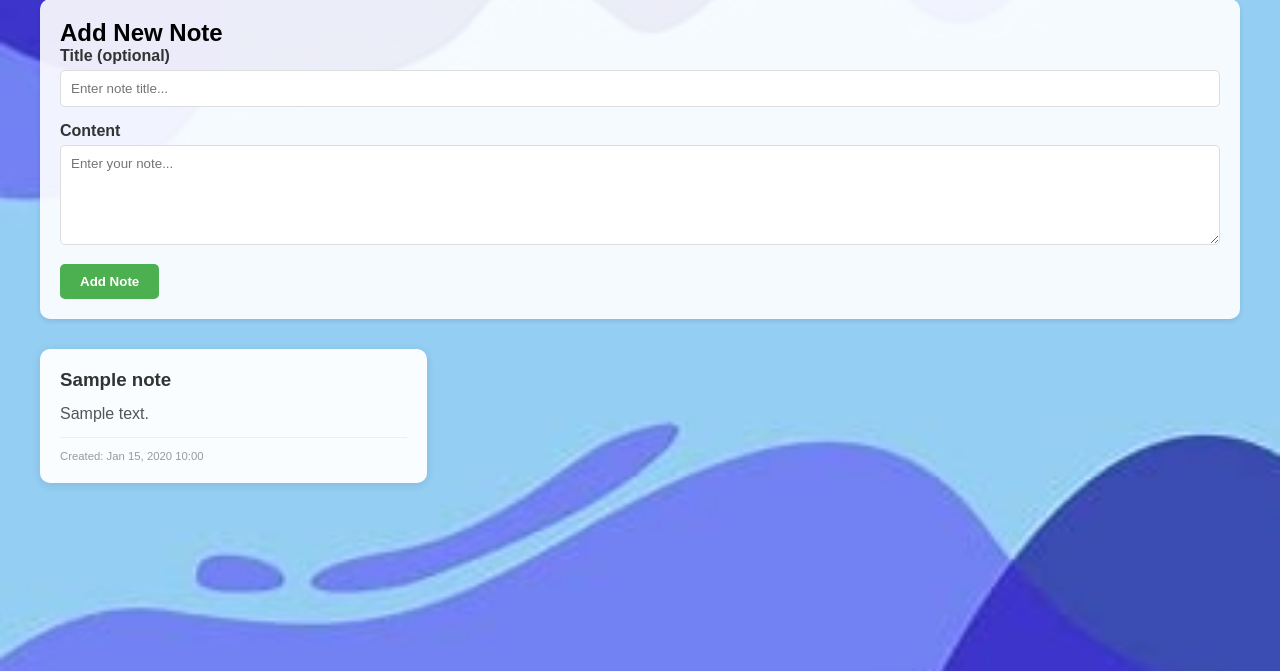
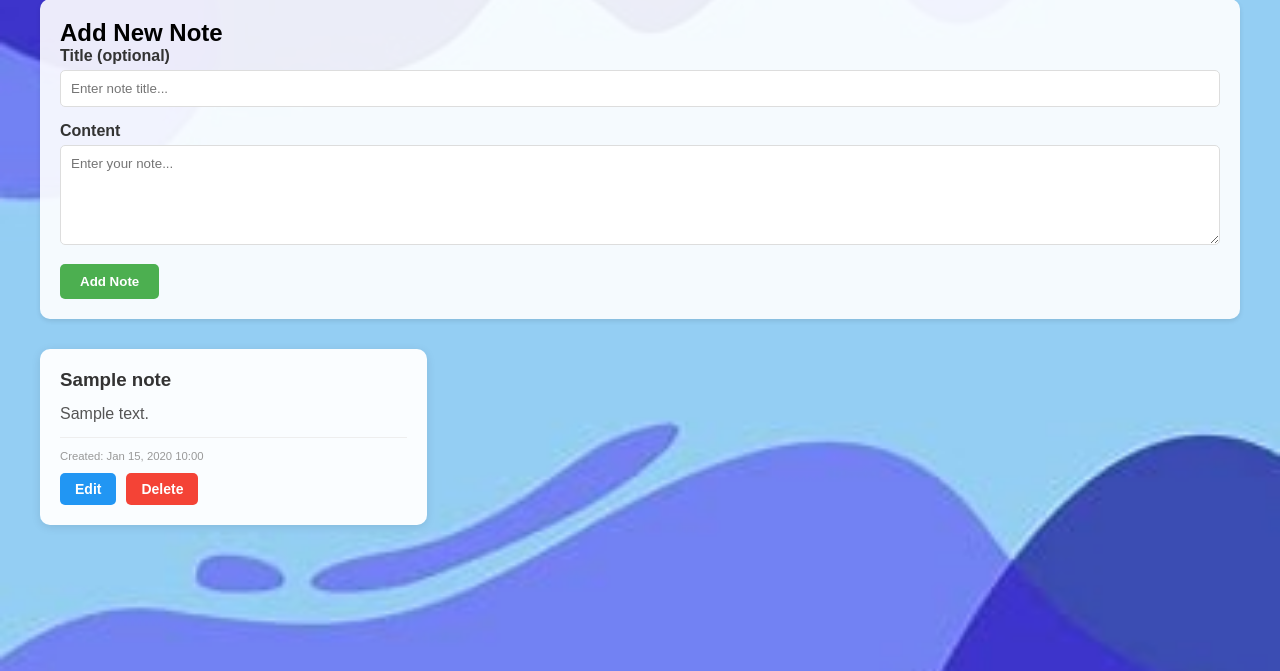
Before and after one commit to AMAYKJHA/Noteapp, a Django app: page /notes/ in a window 1280 px wide. Shown: the part 129-800 px from the top of the page. Run offline with Django 5.2, Linux system fonts and the light colour scheme; a user stored in the database is signed in; tables that the repository leaves empty hold one stand-in row (values such as "Sample post").

Commit message:
feat: Added update and delete feature

```diff
--- a/config/urls.py
+++ b/config/urls.py
@@ -10,4 +10,6 @@ urlpatterns = [
     path("login/", views.login_view, name="login"),
     path("logout/", views.logout_view, name="logout"),
     path("notes/", views.NoteView.as_view(), name="notes"),
+    path("notes/update/<int:note_id>/", views.update_note, name="update_note"),
+    path("notes/delete/<int:note_id>/", views.delete_note, name="delete_note"),
 ]
--- a/notes/views.py
+++ b/notes/views.py
@@ -1,8 +1,9 @@
-from django.shortcuts import render, redirect
+from django.shortcuts import render, redirect, get_object_or_404
 from django.views import View
 from django.contrib.auth import authenticate, login as auth_login, logout as auth_logout, get_user_model
 from django.contrib.auth.decorators import login_required
 from django.utils.decorators import method_decorator
+from django.http import JsonResponse
 from .models import Note
 
 User = get_user_model()
@@ -69,3 +70,32 @@ class NoteView(View):
             )
 
         return redirect('notes')
+
+
+@login_required(login_url='login')
+def update_note(request, note_id):
+    note = get_object_or_404(Note, id=note_id, user=request.user)
+
+    if request.method == 'POST':
+        title = request.POST.get('title')
+        content = request.POST.get('content')
+
+        if content:
+            note.title = title if title else 'Untitled'
+            note.content = content
+            note.save()
+
+        return redirect('notes')
+
+    return render(request, 'notes.html', {'notes': Note.objects.filter(user=request.user).order_by('-created_at'), 'edit_note': note})
+
+
+@login_required(login_url='login')
+def delete_note(request, note_id):
+    note = get_object_or_404(Note, id=note_id, user=request.user)
+
+    if request.method == 'POST':
+        note.delete()
+        return redirect('notes')
+
+    return redirect('notes')
--- a/templates/notes.html
+++ b/templates/notes.html
@@ -106,6 +106,23 @@
         background-color: #45a049;
       }
 
+      .cancel-btn {
+        background-color: #999;
+        color: white;
+        padding: 10px 20px;
+        border: none;
+        border-radius: 5px;
+        cursor: pointer;
+        font-weight: bold;
+        margin-left: 10px;
+        text-decoration: none;
+        display: inline-block;
+      }
+
+      .cancel-btn:hover {
+        background-color: #777;
+      }
+
       .notes-grid {
         display: grid;
         grid-template-columns: repeat(auto-fill, minmax(300px, 1fr));
@@ -145,6 +162,43 @@
         color: #999;
         border-top: 1px solid #eee;
         padding-top: 10px;
+        margin-bottom: 10px;
+      }
+
+      .note-actions {
+        display: flex;
+        gap: 10px;
+        margin-top: 10px;
+      }
+
+      .edit-btn,
+      .delete-btn {
+        padding: 8px 15px;
+        border: none;
+        border-radius: 5px;
+        cursor: pointer;
+        font-weight: bold;
+        text-decoration: none;
+        display: inline-block;
+        font-size: 14px;
+      }
+
+      .edit-btn {
+        background-color: #2196f3;
+        color: white;
+      }
+
+      .edit-btn:hover {
+        background-color: #0b7dda;
+      }
+
+      .delete-btn {
+        background-color: #f44336;
+        color: white;
+      }
+
+      .delete-btn:hover {
+        background-color: #da190b;
       }
 
       .no-notes {
@@ -167,8 +221,11 @@
       </header>
 
       <div class="add-note-form">
-        <h2>Add New Note</h2>
-        <form method="post">
+        <h2>{% if edit_note %}Edit Note{% else %}Add New Note{% endif %}</h2>
+        <form
+          method="post"
+          action="{% if edit_note %}{% url 'update_note' edit_note.id %}{% else %}{% url 'notes' %}{% endif %}"
+        >
           {% csrf_token %}
           <div class="form-group">
             <label for="title">Title (optional)</label>
@@ -177,6 +234,7 @@
               name="title"
               id="title"
               placeholder="Enter note title..."
+              value="{% if edit_note %}{{ edit_note.title }}{% endif %}"
             />
           </div>
           <div class="form-group">
@@ -186,9 +244,16 @@
               id="content"
               placeholder="Enter your note..."
               required
-            ></textarea>
+            >
+{% if edit_note %}{{ edit_note.content }}{% endif %}</textarea
+            >
           </div>
-          <button type="submit" class="submit-btn">Add Note</button>
+          <button type="submit" class="submit-btn">
+            {% if edit_note %}Update Note{% else %}Add Note{% endif %}
+          </button>
+          {% if edit_note %}
+          <a href="{% url 'notes' %}" class="cancel-btn">Cancel</a>
+          {% endif %}
         </form>
       </div>
 
@@ -205,6 +270,20 @@
             <small>Updated: {{ note.updated_at|date:"M d, Y H:i" }}</small>
             {% endif %}
           </div>
+          <div class="note-actions">
+            <a href="{% url 'update_note' note.id %}" class="edit-btn">Edit</a>
+            <form
+              method="post"
+              action="{% url 'delete_note' note.id %}"
+              style="display: inline"
+              onsubmit="
+                return confirm('Are you sure you want to delete this note?');
+              "
+            >
+              {% csrf_token %}
+              <button type="submit" class="delete-btn">Delete</button>
+            </form>
+          </div>
         </div>
         {% endfor %}
       </div>
```
Also changed, not shown: README.md, static/screenshot3.png (added).
